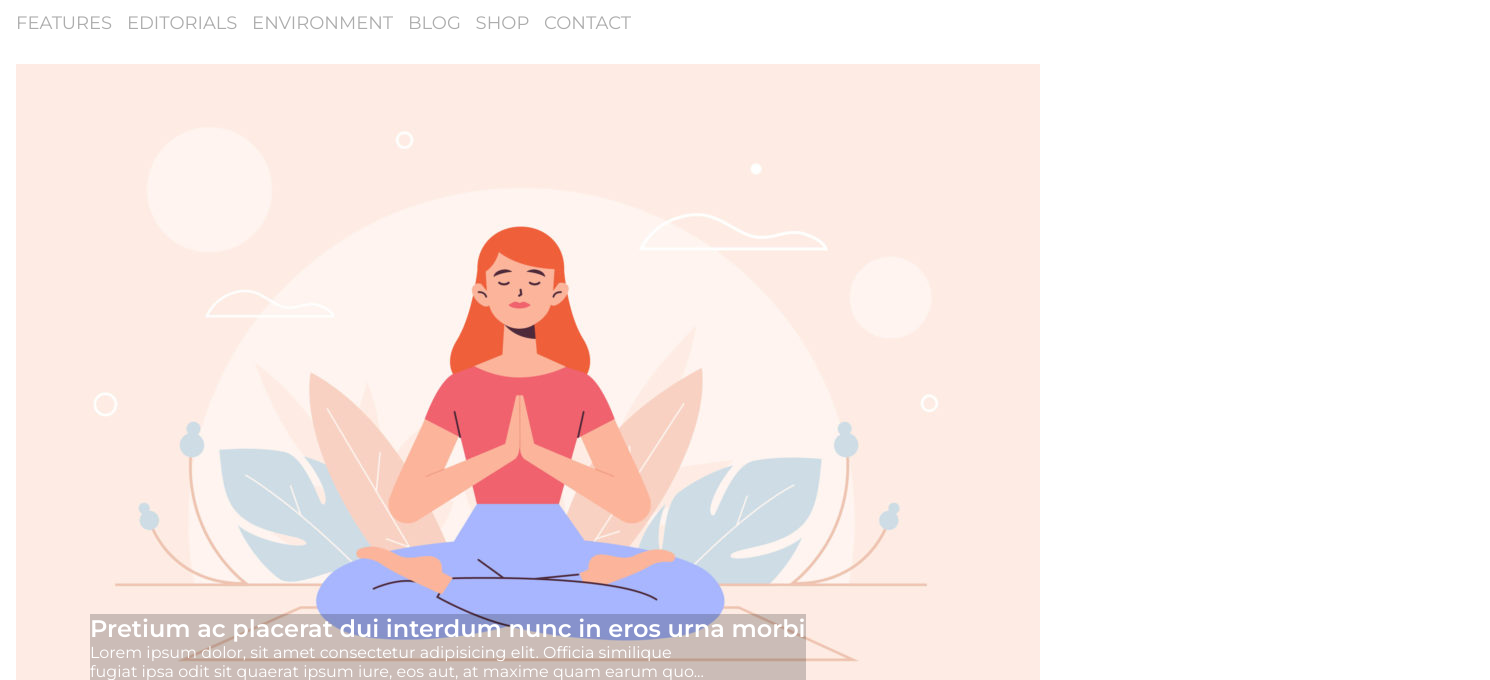
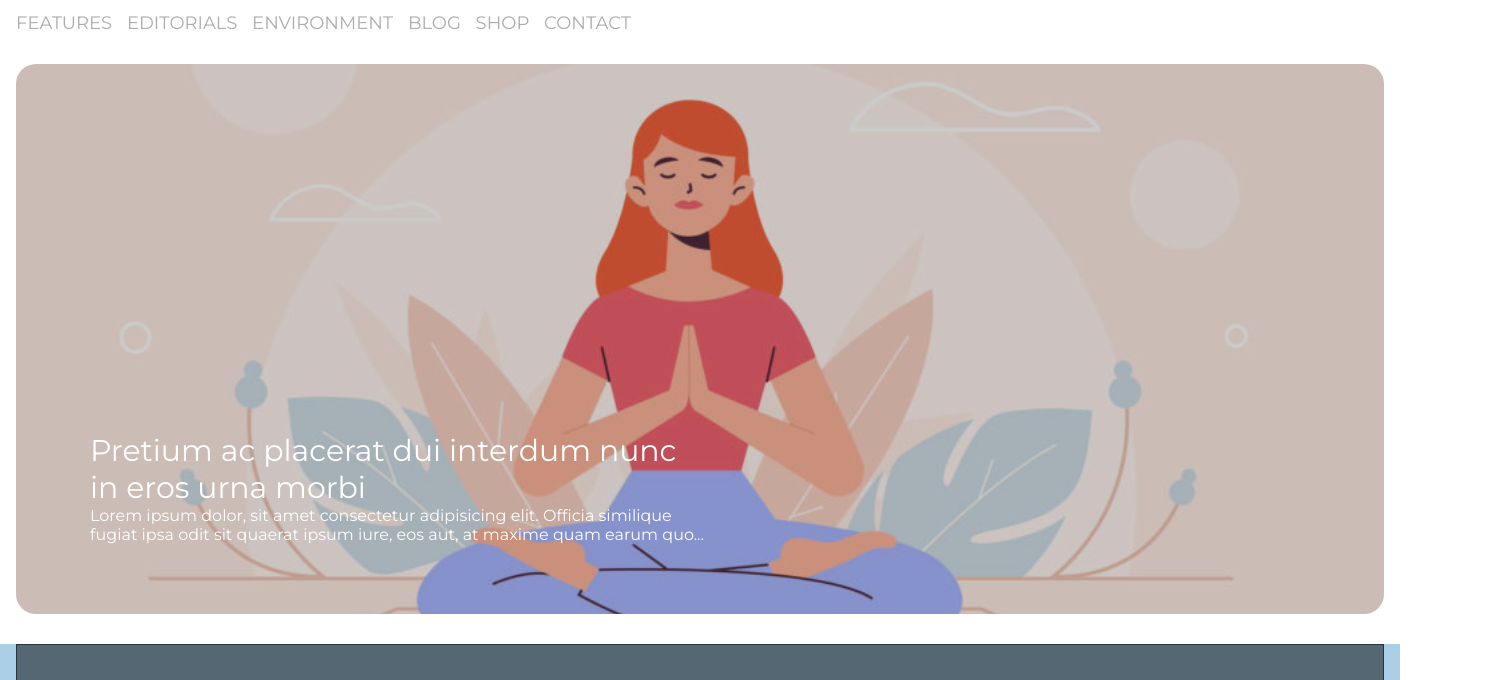
Before and after one commit to Cal-107/htmlcss-wp, a plain HTML site: page index.html in a window 1280 px wide. Shown: the part 120-800 px from the top of the page, 1490 px wide, since content can reach past the window. Drawn offline with Linux system fonts and the light colour scheme.

Commit message:
add first main complete

```diff
--- a/css/main.css
+++ b/css/main.css
@@ -79,21 +79,28 @@ nav ul li:last-child {
     position: relative;
 }
 
-
 .presentation {
     width: 100%;
-    /* height: 550px;
+    height: 550px;
     background-image: url(../img/banner.jpg);
+    background-color: rgba(0, 0, 0, 0.2);
+    background-blend-mode: color;
     background-size: cover;
-    background-position-y: center; */
+    background-position-y: center;
+    border-radius: 20px;
 }
 
 .text-presentation {
     position: absolute;
     bottom: 70px;
     left: 90px;
-    background-color: rgba(0, 0, 0, 0.2);
     color: #ffff;
+    width: 100%;
+}
+
+.text-modify-1 {
+    font-size: 30px;
+    font-weight: 400
 }
 
 .container-2 {
--- a/index.html
+++ b/index.html
@@ -7,7 +7,7 @@
     <title>Wordpress Reboot</title>
     <link rel="preconnect" href="https://fonts.googleapis.com">
     <link rel="preconnect" href="https://fonts.gstatic.com" crossorigin>
-    <link href="https://fonts.googleapis.com/css2?family=Montserrat:wght@400;600&display=swap" rel="stylesheet">
+    <link href="https://fonts.googleapis.com/css2?family=Montserrat:wght@200;400;500;600&display=swap" rel="stylesheet">
     <link rel="stylesheet" href="./css/main.css">
 </head>
 <body>
@@ -34,12 +34,11 @@
             <!-- container-1 -->
             <section class="content-high mt-30 px-16">
                 <section class="presentation">
-                    <img src="./img/banner.jpg" alt="">
-                   <div class="text-presentation">
-                    <h2>
-                        Pretium ac placerat dui interdum nunc in eros urna morbi
-                    </h2>
-                    <span>Lorem ipsum dolor, sit amet consectetur adipisicing elit. Officia similique
+                    <div class="text-presentation">
+                        <h2 class="text-modify-1">
+                        Pretium ac placerat dui interdum nunc <br> in eros urna morbi
+                       </h2>
+                       <span class="text-modify-2">Lorem ipsum dolor, sit amet consectetur adipisicing elit. Officia similique
                        <br> fugiat ipsa odit sit quaerat ipsum iure, eos aut, at maxime quam earum quo...</span>
                 </section>
             </section>
```
